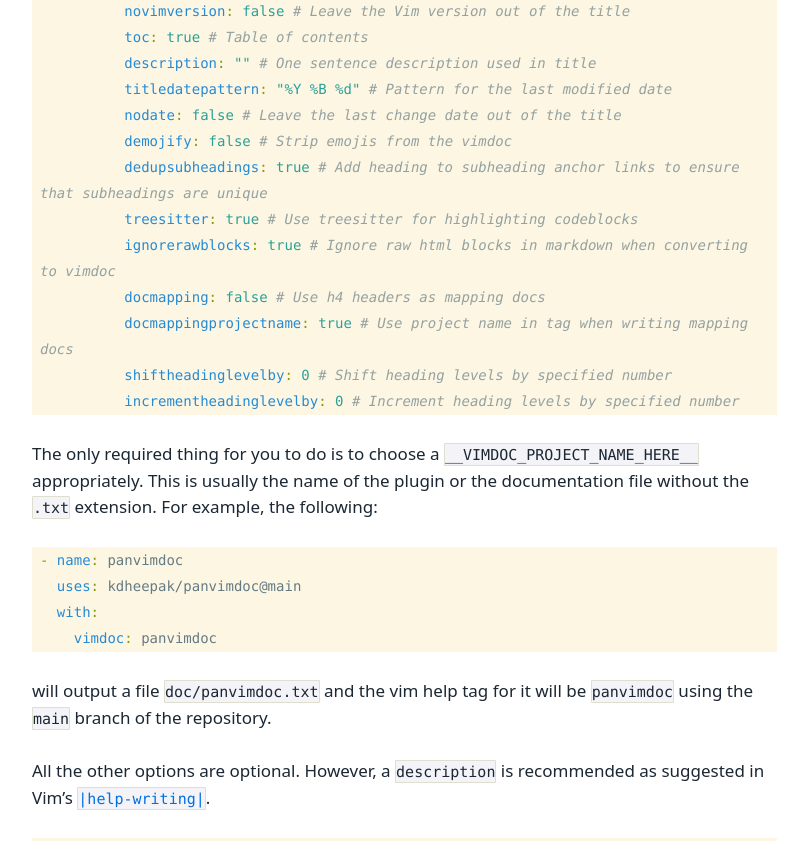
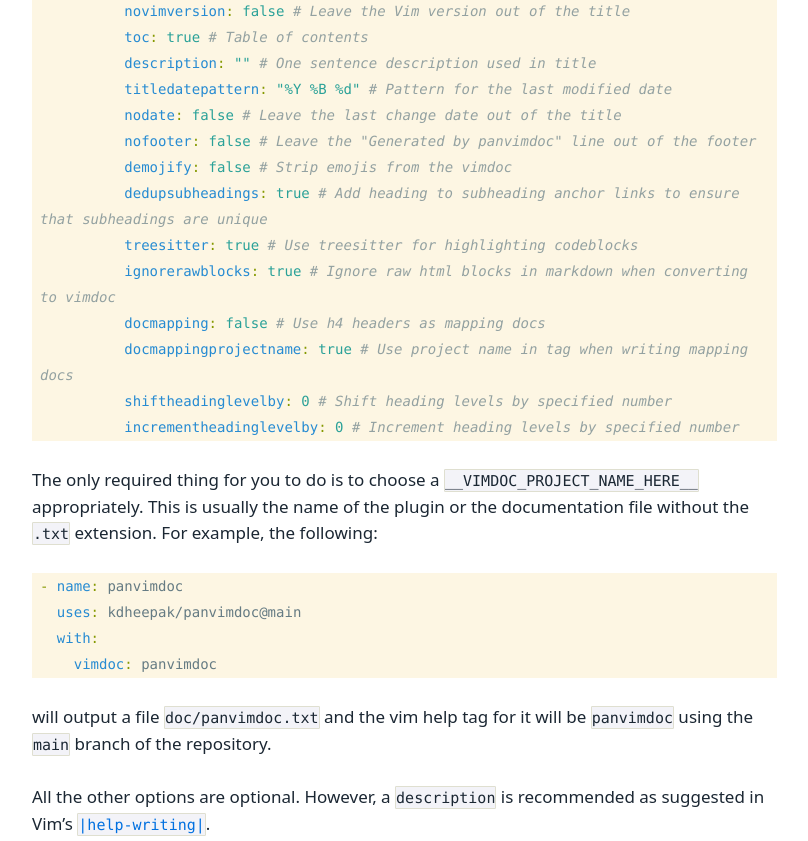
Before and after one commit to kdheepak/panvimdoc, a plain HTML site: page index.html in a window 1280 px wide. Shown: the part 4675-5516 px from the top of the page, without its empty margins (20-828 px from the left). Drawn offline with Linux system fonts and the light colour scheme.

Commit message:
Deploying to gh-pages from @ kdheepak/panvimdoc@0aea840d08f0dc4fc5ae268b7eae02b5c84aa4df 🚀

```diff
--- a/index.html
+++ b/index.html
@@ -86,8 +86,8 @@
 <span id="cb1-4"><a href="#cb1-4" aria-hidden="true" tabindex="-1"></a><span class="at">  </span><span class="fu">push</span><span class="kw">:</span></span>
 <span id="cb1-5"><a href="#cb1-5" aria-hidden="true" tabindex="-1"></a><span class="at">    </span><span class="fu">branches</span><span class="kw">:</span><span class="at"> </span><span class="kw">[</span><span class="at">main</span><span class="kw">]</span></span>
 <span id="cb1-6"><a href="#cb1-6" aria-hidden="true" tabindex="-1"></a><span class="at">    </span><span class="fu">paths</span><span class="kw">:</span></span>
-<span id="cb1-7"><a href="#cb1-7" aria-hidden="true" tabindex="-1"></a><span class="at">      </span><span class="kw">- </span><span class="at">README.md </span></span>
-<span id="cb1-8"><a href="#cb1-8" aria-hidden="true" tabindex="-1"></a><span class="at">      </span><span class="kw">- </span><span class="at">.github/workflows/panvimdoc.yml </span></span>
+<span id="cb1-7"><a href="#cb1-7" aria-hidden="true" tabindex="-1"></a><span class="at">      </span><span class="kw">- </span><span class="at">README.md</span></span>
+<span id="cb1-8"><a href="#cb1-8" aria-hidden="true" tabindex="-1"></a><span class="at">      </span><span class="kw">- </span><span class="at">.github/workflows/panvimdoc.yml</span></span>
 <span id="cb1-9"><a href="#cb1-9" aria-hidden="true" tabindex="-1"></a></span>
 <span id="cb1-10"><a href="#cb1-10" aria-hidden="true" tabindex="-1"></a><span class="fu">permissions</span><span class="kw">:</span></span>
 <span id="cb1-11"><a href="#cb1-11" aria-hidden="true" tabindex="-1"></a><span class="at">  </span><span class="fu">contents</span><span class="kw">:</span><span class="at"> write</span></span>
@@ -145,14 +145,15 @@ updates:
 <span id="cb4-20"><a href="#cb4-20" aria-hidden="true" tabindex="-1"></a><span class="at">          </span><span class="fu">description</span><span class="kw">:</span><span class="at"> </span><span class="st">&quot;&quot;</span><span class="at"> </span><span class="co"># One sentence description used in title</span></span>
 <span id="cb4-21"><a href="#cb4-21" aria-hidden="true" tabindex="-1"></a><span class="at">          </span><span class="fu">titledatepattern</span><span class="kw">:</span><span class="at"> </span><span class="st">&quot;%Y %B %d&quot;</span><span class="at"> </span><span class="co"># Pattern for the last modified date</span></span>
 <span id="cb4-22"><a href="#cb4-22" aria-hidden="true" tabindex="-1"></a><span class="at">          </span><span class="fu">nodate</span><span class="kw">:</span><span class="at"> </span><span class="ch">false</span><span class="co"> # Leave the last change date out of the title</span></span>
-<span id="cb4-23"><a href="#cb4-23" aria-hidden="true" tabindex="-1"></a><span class="at">          </span><span class="fu">demojify</span><span class="kw">:</span><span class="at"> </span><span class="ch">false</span><span class="co"> # Strip emojis from the vimdoc</span></span>
-<span id="cb4-24"><a href="#cb4-24" aria-hidden="true" tabindex="-1"></a><span class="at">          </span><span class="fu">dedupsubheadings</span><span class="kw">:</span><span class="at"> </span><span class="ch">true</span><span class="co"> # Add heading to subheading anchor links to ensure that subheadings are unique</span></span>
-<span id="cb4-25"><a href="#cb4-25" aria-hidden="true" tabindex="-1"></a><span class="at">          </span><span class="fu">treesitter</span><span class="kw">:</span><span class="at"> </span><span class="ch">true</span><span class="co"> # Use treesitter for highlighting codeblocks</span></span>
-<span id="cb4-26"><a href="#cb4-26" aria-hidden="true" tabindex="-1"></a><span class="at">          </span><span class="fu">ignorerawblocks</span><span class="kw">:</span><span class="at"> </span><span class="ch">true</span><span class="co"> # Ignore raw html blocks in markdown when converting to vimdoc</span></span>
-<span id="cb4-27"><a href="#cb4-27" aria-hidden="true" tabindex="-1"></a><span class="at">          </span><span class="fu">docmapping</span><span class="kw">:</span><span class="at"> </span><span class="ch">false</span><span class="co"> # Use h4 headers as mapping docs</span></span>
-<span id="cb4-28"><a href="#cb4-28" aria-hidden="true" tabindex="-1"></a><span class="at">          </span><span class="fu">docmappingprojectname</span><span class="kw">:</span><span class="at"> </span><span class="ch">true</span><span class="co"> # Use project name in tag when writing mapping docs</span></span>
-<span id="cb4-29"><a href="#cb4-29" aria-hidden="true" tabindex="-1"></a><span class="at">          </span><span class="fu">shiftheadinglevelby</span><span class="kw">:</span><span class="at"> </span><span class="dv">0</span><span class="co"> # Shift heading levels by specified number</span></span>
-<span id="cb4-30"><a href="#cb4-30" aria-hidden="true" tabindex="-1"></a><span class="at">          </span><span class="fu">incrementheadinglevelby</span><span class="kw">:</span><span class="at"> </span><span class="dv">0</span><span class="co"> # Increment heading levels by specified number</span></span></code></pre></div>
+<span id="cb4-23"><a href="#cb4-23" aria-hidden="true" tabindex="-1"></a><span class="at">          </span><span class="fu">nofooter</span><span class="kw">:</span><span class="at"> </span><span class="ch">false</span><span class="co"> # Leave the &quot;Generated by panvimdoc&quot; line out of the footer</span></span>
+<span id="cb4-24"><a href="#cb4-24" aria-hidden="true" tabindex="-1"></a><span class="at">          </span><span class="fu">demojify</span><span class="kw">:</span><span class="at"> </span><span class="ch">false</span><span class="co"> # Strip emojis from the vimdoc</span></span>
+<span id="cb4-25"><a href="#cb4-25" aria-hidden="true" tabindex="-1"></a><span class="at">          </span><span class="fu">dedupsubheadings</span><span class="kw">:</span><span class="at"> </span><span class="ch">true</span><span class="co"> # Add heading to subheading anchor links to ensure that subheadings are unique</span></span>
+<span id="cb4-26"><a href="#cb4-26" aria-hidden="true" tabindex="-1"></a><span class="at">          </span><span class="fu">treesitter</span><span class="kw">:</span><span class="at"> </span><span class="ch">true</span><span class="co"> # Use treesitter for highlighting codeblocks</span></span>
+<span id="cb4-27"><a href="#cb4-27" aria-hidden="true" tabindex="-1"></a><span class="at">          </span><span class="fu">ignorerawblocks</span><span class="kw">:</span><span class="at"> </span><span class="ch">true</span><span class="co"> # Ignore raw html blocks in markdown when converting to vimdoc</span></span>
+<span id="cb4-28"><a href="#cb4-28" aria-hidden="true" tabindex="-1"></a><span class="at">          </span><span class="fu">docmapping</span><span class="kw">:</span><span class="at"> </span><span class="ch">false</span><span class="co"> # Use h4 headers as mapping docs</span></span>
+<span id="cb4-29"><a href="#cb4-29" aria-hidden="true" tabindex="-1"></a><span class="at">          </span><span class="fu">docmappingprojectname</span><span class="kw">:</span><span class="at"> </span><span class="ch">true</span><span class="co"> # Use project name in tag when writing mapping docs</span></span>
+<span id="cb4-30"><a href="#cb4-30" aria-hidden="true" tabindex="-1"></a><span class="at">          </span><span class="fu">shiftheadinglevelby</span><span class="kw">:</span><span class="at"> </span><span class="dv">0</span><span class="co"> # Shift heading levels by specified number</span></span>
+<span id="cb4-31"><a href="#cb4-31" aria-hidden="true" tabindex="-1"></a><span class="at">          </span><span class="fu">incrementheadinglevelby</span><span class="kw">:</span><span class="at"> </span><span class="dv">0</span><span class="co"> # Increment heading levels by specified number</span></span></code></pre></div>
 <p>The only required thing for you to do is to choose a <code>__VIMDOC_PROJECT_NAME_HERE__</code> appropriately. This is usually the name of the plugin or the documentation file without the <code>.txt</code> extension. For example, the following:</p>
 <div class="sourceCode" id="cb5"><pre class="sourceCode yaml"><code class="sourceCode yaml"><span id="cb5-1"><a href="#cb5-1" aria-hidden="true" tabindex="-1"></a><span class="kw">- </span><span class="fu">name</span><span class="kw">:</span><span class="at"> panvimdoc</span></span>
 <span id="cb5-2"><a href="#cb5-2" aria-hidden="true" tabindex="-1"></a><span class="at">  </span><span class="fu">uses</span><span class="kw">:</span><span class="at"> kdheepak/panvimdoc@main</span></span>
@@ -218,24 +219,24 @@ file.  Check there that it shows up properly: |local-additions|.</code></pre>
 <li><code>panvimdoc</code>: Runs in your local environment, so you have to make sure all dependencies of panvimdoc are installed (i.e., <code>pandoc v3.0.0</code> or greater)</li>
 </ul>
 <p>To use a hook, first install pre-commit. Then, add the following to your <code>.pre-commit-config.yaml</code> (here <code>panvimdoc-docker</code> is used):</p>
-<div class="sourceCode" id="cb9"><pre class="sourceCode yaml"><code class="sourceCode yaml"><span id="cb9-1"><a href="#cb9-1" aria-hidden="true" tabindex="-1"></a><span class="kw">- </span><span class="fu">repo</span><span class="kw">:</span><span class="at"> </span><span class="st">&#39;https://github.com/kdheepak/panvimdoc&#39;</span></span>
+<div class="sourceCode" id="cb9"><pre class="sourceCode yaml"><code class="sourceCode yaml"><span id="cb9-1"><a href="#cb9-1" aria-hidden="true" tabindex="-1"></a><span class="kw">- </span><span class="fu">repo</span><span class="kw">:</span><span class="at"> </span><span class="st">&quot;https://github.com/kdheepak/panvimdoc&quot;</span></span>
 <span id="cb9-2"><a href="#cb9-2" aria-hidden="true" tabindex="-1"></a><span class="at">  </span><span class="fu">rev</span><span class="kw">:</span><span class="at"> v4.0.1</span></span>
 <span id="cb9-3"><a href="#cb9-3" aria-hidden="true" tabindex="-1"></a><span class="at">  </span><span class="fu">hooks</span><span class="kw">:</span></span>
 <span id="cb9-4"><a href="#cb9-4" aria-hidden="true" tabindex="-1"></a><span class="at">    </span><span class="kw">- </span><span class="fu">id</span><span class="kw">:</span><span class="at"> panvimdoc-docker</span></span>
 <span id="cb9-5"><a href="#cb9-5" aria-hidden="true" tabindex="-1"></a><span class="at">      </span><span class="fu">args</span><span class="kw">:</span></span>
-<span id="cb9-6"><a href="#cb9-6" aria-hidden="true" tabindex="-1"></a><span class="at">        </span><span class="kw">- </span><span class="st">&#39;--project-name&#39;</span></span>
+<span id="cb9-6"><a href="#cb9-6" aria-hidden="true" tabindex="-1"></a><span class="at">        </span><span class="kw">- </span><span class="st">&quot;--project-name&quot;</span></span>
 <span id="cb9-7"><a href="#cb9-7" aria-hidden="true" tabindex="-1"></a><span class="at">        </span><span class="kw">- </span><span class="at">&lt;your-project-name&gt;</span></span></code></pre></div>
 <p>You can specify additional arguments to <code>panvimdoc.sh</code> using <code>args</code>. See the section below (or run <code>./panvimdoc.sh</code>) for the full list of arguments.</p>
 <p>To change the input file, modify the <code>files</code> field of the hook and supply the corresponding <code>--input-file</code> to <code>args</code>. In the example below, the hook will be triggered if any <code>.md</code> file changes:</p>
-<div class="sourceCode" id="cb10"><pre class="sourceCode yaml"><code class="sourceCode yaml"><span id="cb10-1"><a href="#cb10-1" aria-hidden="true" tabindex="-1"></a><span class="kw">- </span><span class="fu">repo</span><span class="kw">:</span><span class="at"> </span><span class="st">&#39;https://github.com/kdheepak/panvimdoc&#39;</span></span>
+<div class="sourceCode" id="cb10"><pre class="sourceCode yaml"><code class="sourceCode yaml"><span id="cb10-1"><a href="#cb10-1" aria-hidden="true" tabindex="-1"></a><span class="kw">- </span><span class="fu">repo</span><span class="kw">:</span><span class="at"> </span><span class="st">&quot;https://github.com/kdheepak/panvimdoc&quot;</span></span>
 <span id="cb10-2"><a href="#cb10-2" aria-hidden="true" tabindex="-1"></a><span class="at">  </span><span class="fu">rev</span><span class="kw">:</span><span class="at"> v4.0.1</span></span>
 <span id="cb10-3"><a href="#cb10-3" aria-hidden="true" tabindex="-1"></a><span class="at">  </span><span class="fu">hooks</span><span class="kw">:</span></span>
 <span id="cb10-4"><a href="#cb10-4" aria-hidden="true" tabindex="-1"></a><span class="at">    </span><span class="kw">- </span><span class="fu">id</span><span class="kw">:</span><span class="at"> panvimdoc-docker</span></span>
 <span id="cb10-5"><a href="#cb10-5" aria-hidden="true" tabindex="-1"></a><span class="at">      </span><span class="fu">files</span><span class="kw">:</span><span class="at"> ^.*\.md$</span></span>
 <span id="cb10-6"><a href="#cb10-6" aria-hidden="true" tabindex="-1"></a><span class="at">      </span><span class="fu">args</span><span class="kw">:</span></span>
-<span id="cb10-7"><a href="#cb10-7" aria-hidden="true" tabindex="-1"></a><span class="at">        </span><span class="kw">- </span><span class="st">&#39;--project-name&#39;</span></span>
+<span id="cb10-7"><a href="#cb10-7" aria-hidden="true" tabindex="-1"></a><span class="at">        </span><span class="kw">- </span><span class="st">&quot;--project-name&quot;</span></span>
 <span id="cb10-8"><a href="#cb10-8" aria-hidden="true" tabindex="-1"></a><span class="at">        </span><span class="kw">- </span><span class="at">&lt;your-project-name&gt;</span></span>
-<span id="cb10-9"><a href="#cb10-9" aria-hidden="true" tabindex="-1"></a><span class="at">        </span><span class="kw">- </span><span class="st">&#39;--input-file&#39;</span></span>
+<span id="cb10-9"><a href="#cb10-9" aria-hidden="true" tabindex="-1"></a><span class="at">        </span><span class="kw">- </span><span class="st">&quot;--input-file&quot;</span></span>
 <span id="cb10-10"><a href="#cb10-10" aria-hidden="true" tabindex="-1"></a><span class="at">        </span><span class="kw">- </span><span class="at">&lt;your-input-file.md&gt;</span></span></code></pre></div>
 <h3 id="using-it-manually-locally">Using it manually locally</h3>
 <p>The <code>./panvimdoc.sh</code> script runs <code>pandoc</code> along with all the filters and custom output writer.</p>
@@ -252,13 +253,14 @@ file.  Check there that it shows up properly: |local-additions|.</code></pre>
 <span id="cb11-11"><a href="#cb11-11" aria-hidden="true" tabindex="-1"></a>  <span class="ex">--title-date-pattern:</span> <span class="st">&#39;%Y %B %d&#39;</span> a pattern for the date that used in the title</span>
 <span id="cb11-12"><a href="#cb11-12" aria-hidden="true" tabindex="-1"></a>  <span class="ex">--no-date:</span> <span class="st">&#39;true&#39;</span> to leave the last change date out of the title, <span class="st">&#39;false&#39;</span> otherwise</span>
 <span id="cb11-13"><a href="#cb11-13" aria-hidden="true" tabindex="-1"></a>  <span class="ex">--no-vim-version:</span> <span class="st">&#39;true&#39;</span> to leave the Vim version out of the title, <span class="st">&#39;false&#39;</span> otherwise</span>
-<span id="cb11-14"><a href="#cb11-14" aria-hidden="true" tabindex="-1"></a>  <span class="ex">--demojify:</span> <span class="st">&#39;false&#39;</span> if emojis should not be removed, <span class="st">&#39;true&#39;</span> otherwise</span>
-<span id="cb11-15"><a href="#cb11-15" aria-hidden="true" tabindex="-1"></a>  <span class="ex">--treesitter:</span> <span class="st">&#39;true&#39;</span> if the project uses Tree-sitter syntax highlighting, <span class="st">&#39;false&#39;</span> otherwise</span>
-<span id="cb11-16"><a href="#cb11-16" aria-hidden="true" tabindex="-1"></a>  <span class="ex">--ignore-rawblocks:</span> <span class="st">&#39;true&#39;</span> if the project should ignore HTML raw blocks, <span class="st">&#39;false&#39;</span> otherwise</span>
-<span id="cb11-17"><a href="#cb11-17" aria-hidden="true" tabindex="-1"></a>  <span class="ex">--doc-mapping:</span> <span class="st">&#39;true&#39;</span> if the project should use h4 headers as mapping docs, <span class="st">&#39;false&#39;</span> otherwise</span>
-<span id="cb11-18"><a href="#cb11-18" aria-hidden="true" tabindex="-1"></a>  <span class="ex">--doc-mapping-project-name:</span> <span class="st">&#39;true&#39;</span> if tags generated for mapping docs contain project name, <span class="st">&#39;false&#39;</span> otherwise</span>
-<span id="cb11-19"><a href="#cb11-19" aria-hidden="true" tabindex="-1"></a>  <span class="ex">--shift-heading-level-by:</span> 0 if you don<span class="st">&#39;t want to shift heading levels , n otherwise</span></span>
-<span id="cb11-20"><a href="#cb11-20" aria-hidden="true" tabindex="-1"></a><span class="st">  --increment-heading-level-by: 0 if don&#39;</span>t want to increment the starting heading number, n otherwise</span></code></pre></div>
+<span id="cb11-14"><a href="#cb11-14" aria-hidden="true" tabindex="-1"></a>  <span class="ex">--no-footer:</span> <span class="st">&#39;true&#39;</span> to remove the <span class="st">&quot;Generated by panvimdoc&quot;</span> line out of the footer, <span class="st">&#39;false&#39;</span> otherwise</span>
+<span id="cb11-15"><a href="#cb11-15" aria-hidden="true" tabindex="-1"></a>  <span class="ex">--demojify:</span> <span class="st">&#39;false&#39;</span> if emojis should not be removed, <span class="st">&#39;true&#39;</span> otherwise</span>
+<span id="cb11-16"><a href="#cb11-16" aria-hidden="true" tabindex="-1"></a>  <span class="ex">--treesitter:</span> <span class="st">&#39;true&#39;</span> if the project uses Tree-sitter syntax highlighting, <span class="st">&#39;false&#39;</span> otherwise</span>
+<span id="cb11-17"><a href="#cb11-17" aria-hidden="true" tabindex="-1"></a>  <span class="ex">--ignore-rawblocks:</span> <span class="st">&#39;true&#39;</span> if the project should ignore HTML raw blocks, <span class="st">&#39;false&#39;</span> otherwise</span>
+<span id="cb11-18"><a href="#cb11-18" aria-hidden="true" tabindex="-1"></a>  <span class="ex">--doc-mapping:</span> <span class="st">&#39;true&#39;</span> if the project should use h4 headers as mapping docs, <span class="st">&#39;false&#39;</span> otherwise</span>
+<span id="cb11-19"><a href="#cb11-19" aria-hidden="true" tabindex="-1"></a>  <span class="ex">--doc-mapping-project-name:</span> <span class="st">&#39;true&#39;</span> if tags generated for mapping docs contain project name, <span class="st">&#39;false&#39;</span> otherwise</span>
+<span id="cb11-20"><a href="#cb11-20" aria-hidden="true" tabindex="-1"></a>  <span class="ex">--shift-heading-level-by:</span> 0 if you don<span class="st">&#39;t want to shift heading levels , n otherwise</span></span>
+<span id="cb11-21"><a href="#cb11-21" aria-hidden="true" tabindex="-1"></a><span class="st">  --increment-heading-level-by: 0 if don&#39;</span>t want to increment the starting heading number, n otherwise</span></code></pre></div>
 <p>You will need <code>pandoc v3.0.0</code> or greater for this script to work.</p>
 <h1 id="motivation">Motivation</h1>
 <p>Writing user-friendly documentation is important for every successful software project. This is particularly true when writing documentation for users in the world of vim plugins.</p>
```
